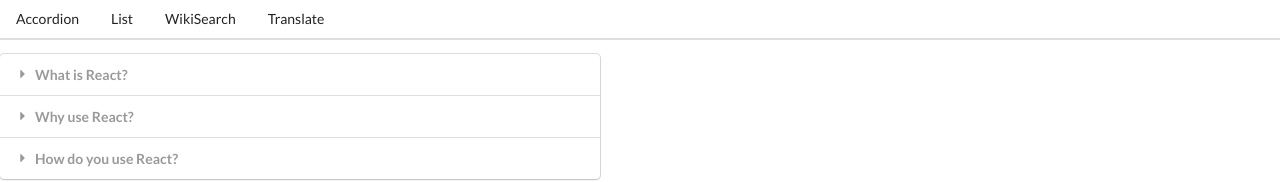
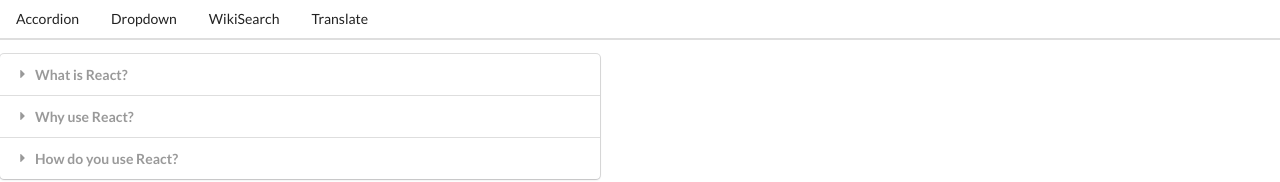
Before and after one commit to Madalin-Antonoiu/LearnReact-Hooks-Accordion, a React (Create React App) app: page / in a window 1280 px wide. Shown: the top 182 px of the page. Built offline with nearby package versions, Linux system fonts and the light colour scheme.

Commit message:
Step 4 - Updating the Route

```diff
--- a/src/components/App.js
+++ b/src/components/App.js
@@ -46,7 +46,7 @@ export default () => {
         <Accordion items={items} />;
       </Route>
 
-      <Route path="/list">
+      <Route path="/search">
         <WikiSearch />;
       </Route>
 
--- a/src/components/Navigation/Header.js
+++ b/src/components/Navigation/Header.js
@@ -7,8 +7,8 @@ const Header = () => {
       <Link href="/" className="item">
         Accordion
       </Link>
-      <Link href="/list" className="item">
-        List
+      <Link href="/dropdown" className="item">
+        Dropdown
       </Link>
       <Link href="/search" className="item">
         WikiSearch
--- a/src/components/Navigation/Route.js
+++ b/src/components/Navigation/Route.js
@@ -1,12 +1,16 @@
 // Not used any JSX yet, no need to import React
 //import React from "react";
-import { useEffect } from "react";
+import { useEffect, useState } from "react";
 
 // children is received from children component passed to Route, aka <Dropdown /> etc
 const Route = ({ path, children }) => {
+  //We do this state for the sole purpose of rerendering Route
+  const [currentPath, setCurrentPath] = useState(window.location.pathname);
+
   useEffect(() => {
     const onLocationChange = () => {
-      console.log("Location Change");
+      //console.log("Location Change");
+      setCurrentPath(window.location.pathname);
     };
 
     window.addEventListener("popstate", onLocationChange);
@@ -17,7 +21,7 @@ const Route = ({ path, children }) => {
     };
   }, []); // Reminder: [] means run only once on render
 
-  return window.location.pathname === path ? children : null;
+  return currentPath === path ? children : null;
 };
 
 export default Route;
```
